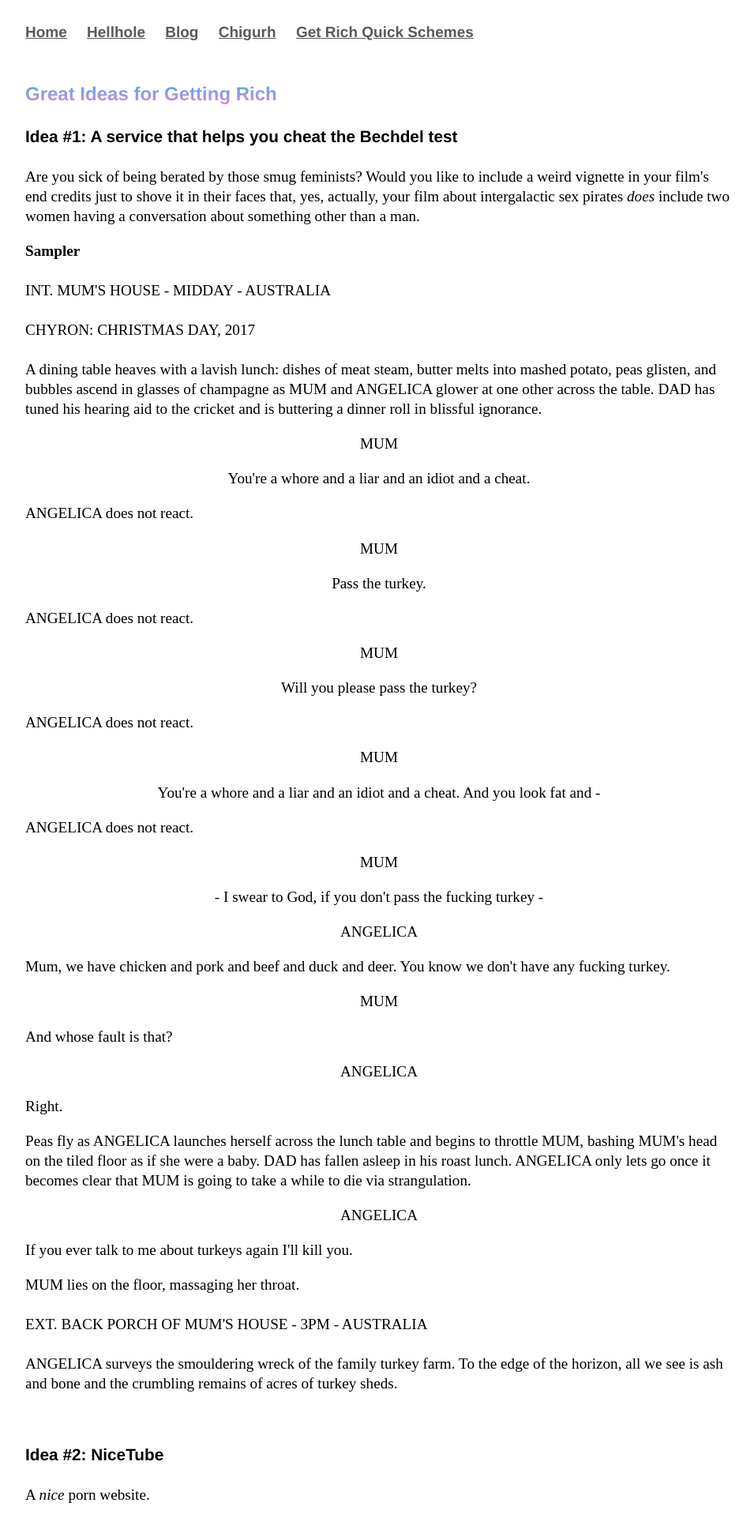
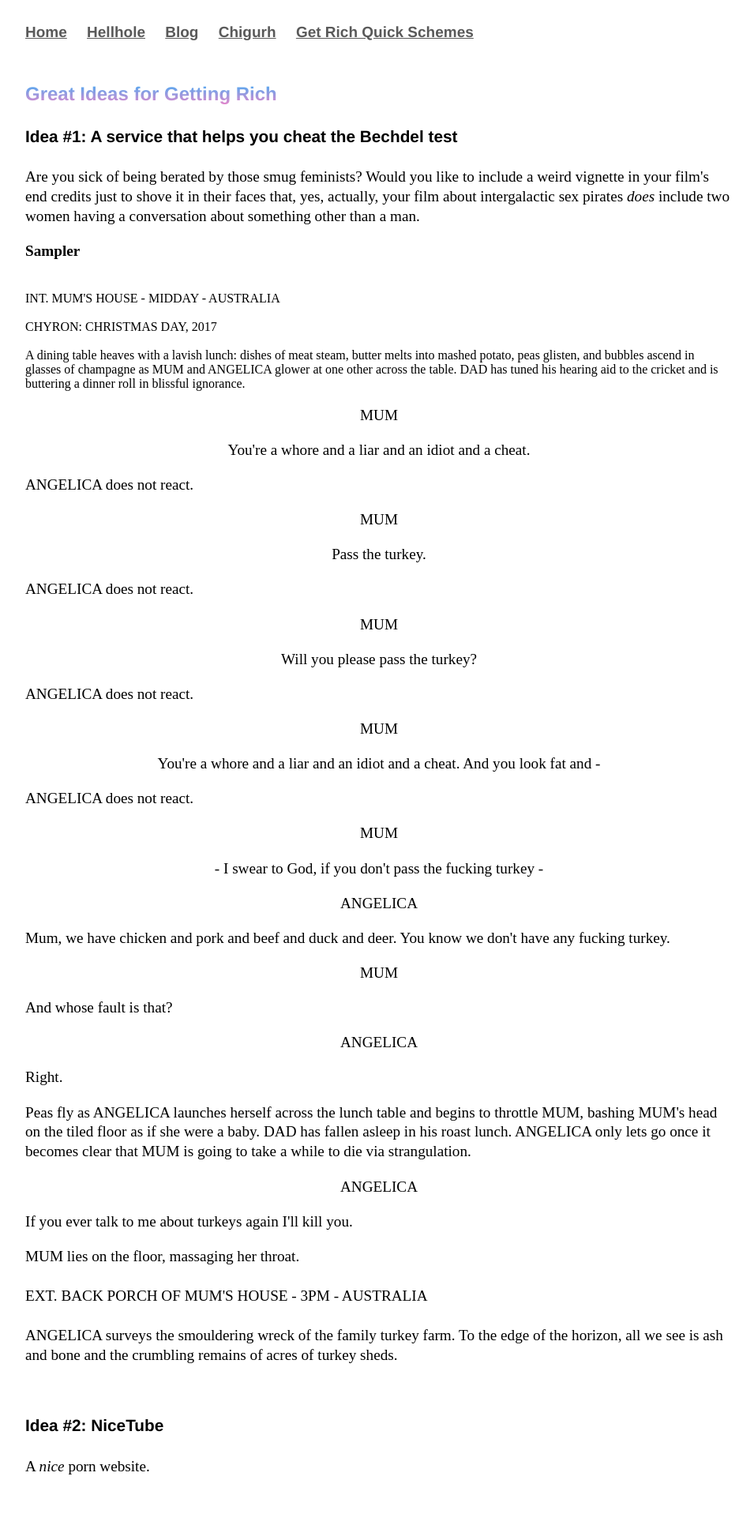
Before and after one commit to Pinelife/pinelife.github.io, a Jekyll site: the page schemes/index.html, which Jekyll copies as it is, in a window 1280 px wide. Shown: the whole page at 79% size, without its empty margins (160-1115 px from the left). Built offline with Jekyll 4.4.1, drawn with Linux system fonts in a browser that asks for light colours; after the commit the page ends 1900 px from its top, so only the background shows below that.

Commit message:
Update index.html

```diff
--- a/schemes/index.html
+++ b/schemes/index.html
@@ -25,6 +25,7 @@
 			</p>
 			<p>
 			<b>Sampler</b><br/>
+				<div class = "script">
 				<br/>
 				INT. MUM'S HOUSE - MIDDAY - AUSTRALIA<br/>
 				<br/>
@@ -105,7 +106,7 @@
 				<br/>
 				ANGELICA surveys the smouldering wreck of the family turkey farm. To the edge of the horizon, all we
 				see is ash and bone and the crumbling remains of acres of turkey sheds.
-			</p>
+			</p></div>
 				<br/>
 			<h4>Idea #2: NiceTube</h4>
 			<p>A <i>nice</i> porn website. </p>
```
